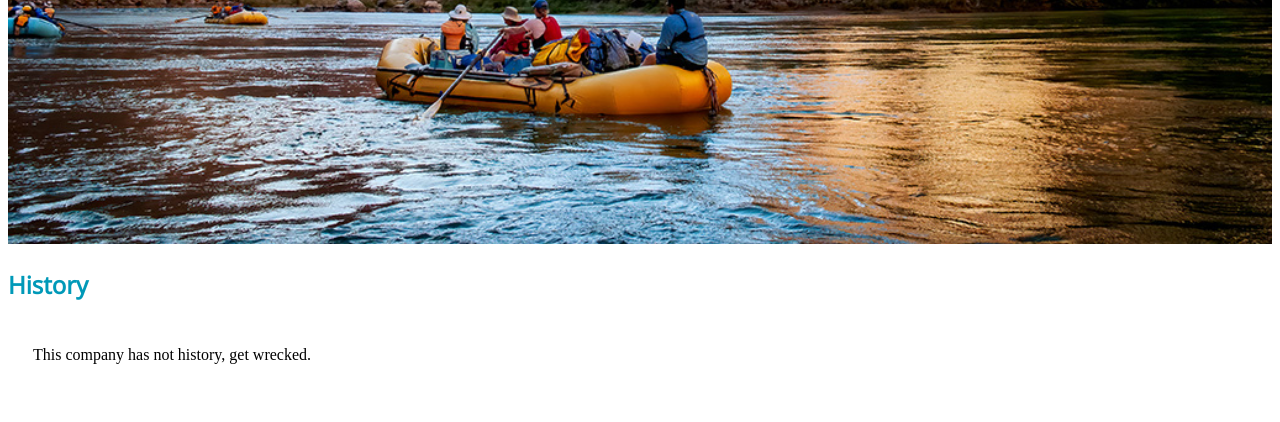
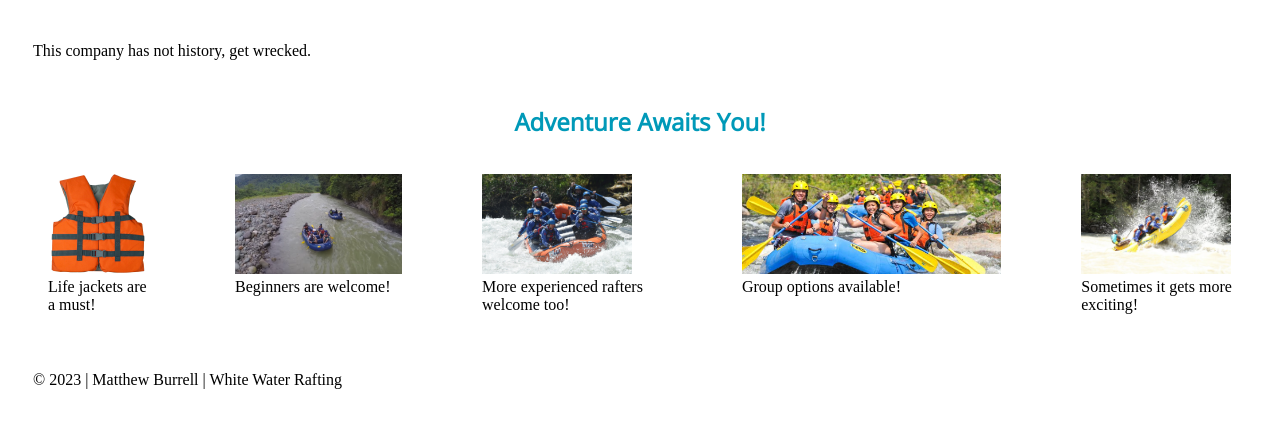
Before and after one commit to MatthewBurrell-92/wdd130, a plain HTML site: page wwr/about.html in a window 1280 px wide. Shown: the part 1110-1532 px from the top of the page. Drawn offline with nearby package versions, Linux system fonts and the light colour scheme.

Commit message:
flex works now. MIRACLE

```diff
--- a/wwr/about.html
+++ b/wwr/about.html
@@ -3,10 +3,13 @@
     <link rel="stylesheet" href="styles/rafting.css">
     <meta charset="utf-8">
     <meta name="viewport" content="width=device-width, initial-sale=1">
+    <title>Rafting 'R 'Us About US</title>
+    <meta name="description" content="This is the About Us page of Rafting 'R 'Us">
+    <meta name="author" content="Matthew Burrell">
     <body>
         <div class="grid">
             <header>
-                <img src="images/logo.png" alt="Site Logo">
+                <img src="images/logo.png" alt="Site Logo" width="50">
                 <nav>
                     <a href="index.html">Home Page</a>
                     <a href="about.html">About Us Page</a>
@@ -30,23 +33,33 @@
                 <p>This company has not history, get wrecked.</p>
             </section>
             <div class="five">
+                <h2>Adventure Awaits You!</h2>
                 <section>
-                    <h2>Adventure Awaits You!</h2>
+                    <figure>
                         <img src="images/life_jacket.jpg" alt="Life jacket" width="50">
                         <!--https://www.kiefer.com/3007rs-rise-aquatics-rip-stop-youth-universal-life-vest.html-->
-                    <p>Life jackets are a must!</p>
+                        <figcaption>Life jackets are a must!</figcaption>
+                    </figure>
+                    <figure>
                         <img src="images/rafting_1.png" alt="Rafting" width="50">
                         <!--https://www.raftingsavegreriver.com/know-the-basics-of-rafting-before-going-on-the-rio-savegre/-->
-                    <p>Beginners are welcome!</p>
+                        <figcaption>Beginners are welcome!</figcaption>
+                    </figure>
+                    <figure>
                         <img src="images/rafting_2.jpg" alt="Rafting" width="50">
                         <!--https://www.raft-h2o.com/the-american-river-->
-                    <p>More experienced rafters welcome too!</p>
+                        <figcaption>More experienced rafters welcome too!</figcaption>
+                    </figure>
+                    <figure>
                         <img src="images/rafting_3.jpg" alt="Rafting" width="50">
                         <!--https://www.zoaroutdoor.com/whitewater-rafting/-->
-                    <p>Group options available!</p>
+                        <figcaption>Group options available!</figcaption>
+                    </figure>
+                    <figure>
                         <img src="images/rafting_4.jpg" alt="Rafting" width="50">
                         <!--https://www.viator.com/tours/Kootenay-Rockies/Whitewater-Rafting-on-Kicking-Horse-River/d22363-31833P1-->
-                    <p>Sometimes it gets more exciting!</p>
+                        <figcaption>Sometimes it gets more exciting!</figcaption>
+                    </figure>
                 </section>
             </div>
         </main>
--- a/wwr/styles/rafting.css
+++ b/wwr/styles/rafting.css
@@ -21,6 +21,8 @@ h1, h2, h3, h4, h5, h6 {
 }
 
 header{
+    display: flex;
+    justify-content: space-around;
     padding: 20px;
     background-color: var(--accent1-color)
 }
@@ -34,6 +36,7 @@ nav {
     background-color: var(--nav-hover-background-color);
     font-size: 1.2rem;
     display: flex;
+    justify-content: space-around;
 }
 
 nav a {
@@ -86,9 +89,18 @@ nav a:hover {
     justify-content: space-between;
 }
 
-.five{
+.five h2{
+    position: relative;
+    text-align: center;
     display: flex;
-    justify-content: space-between;
-    flex-direction: row;
-    flex-wrap: nowrap;
+    justify-content: center;
 }
+.five section{
+    display: flex;
+    justify-content: space-around;
+}
+
+.five section img{
+    height: 100px;
+    width: auto;
+}
```
Also changed, not shown: week5.js (added, +18 -0 lines), quartsToLiters.js (added). Lines whose indentation alone changed are shown as unchanged.
